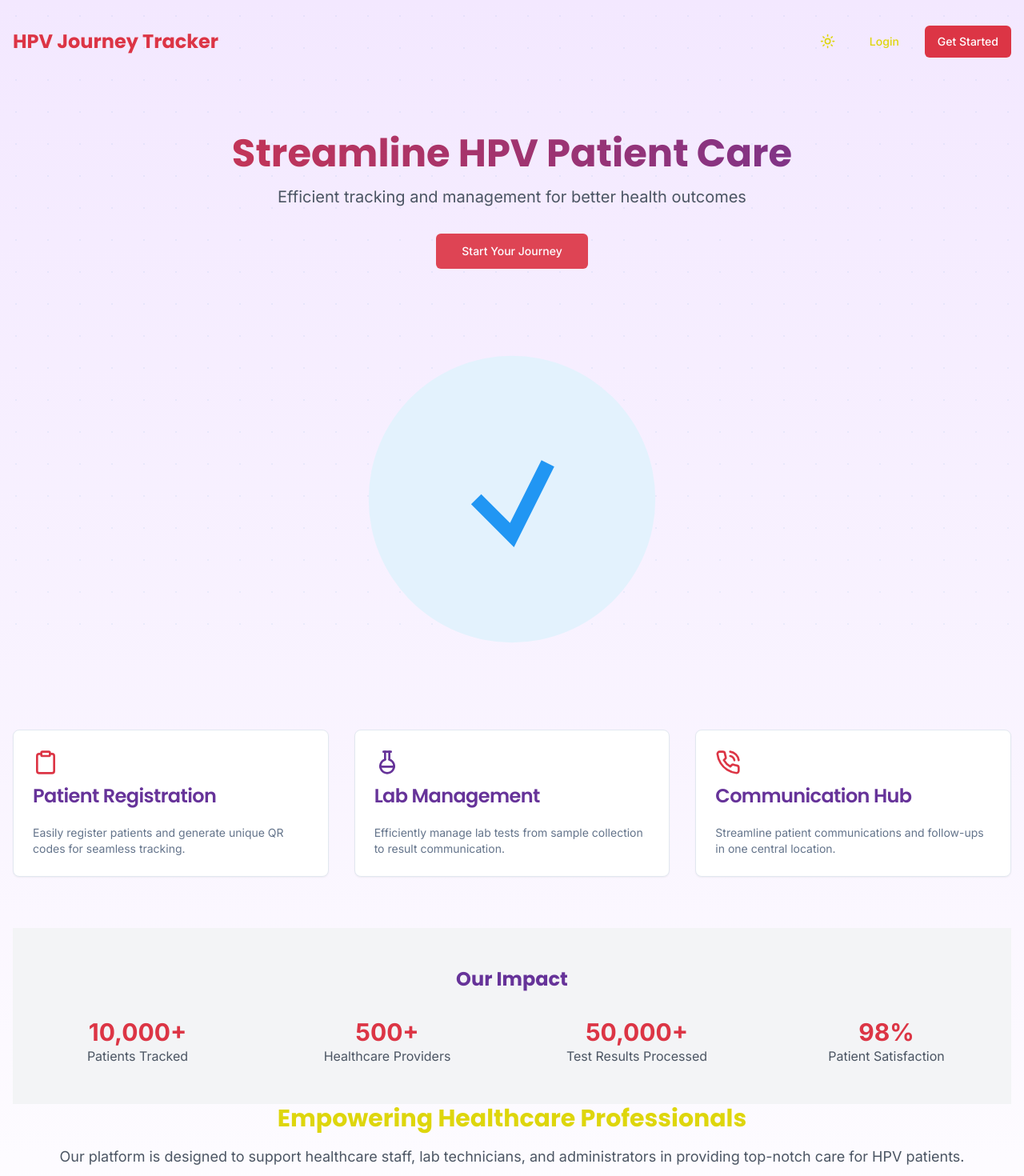
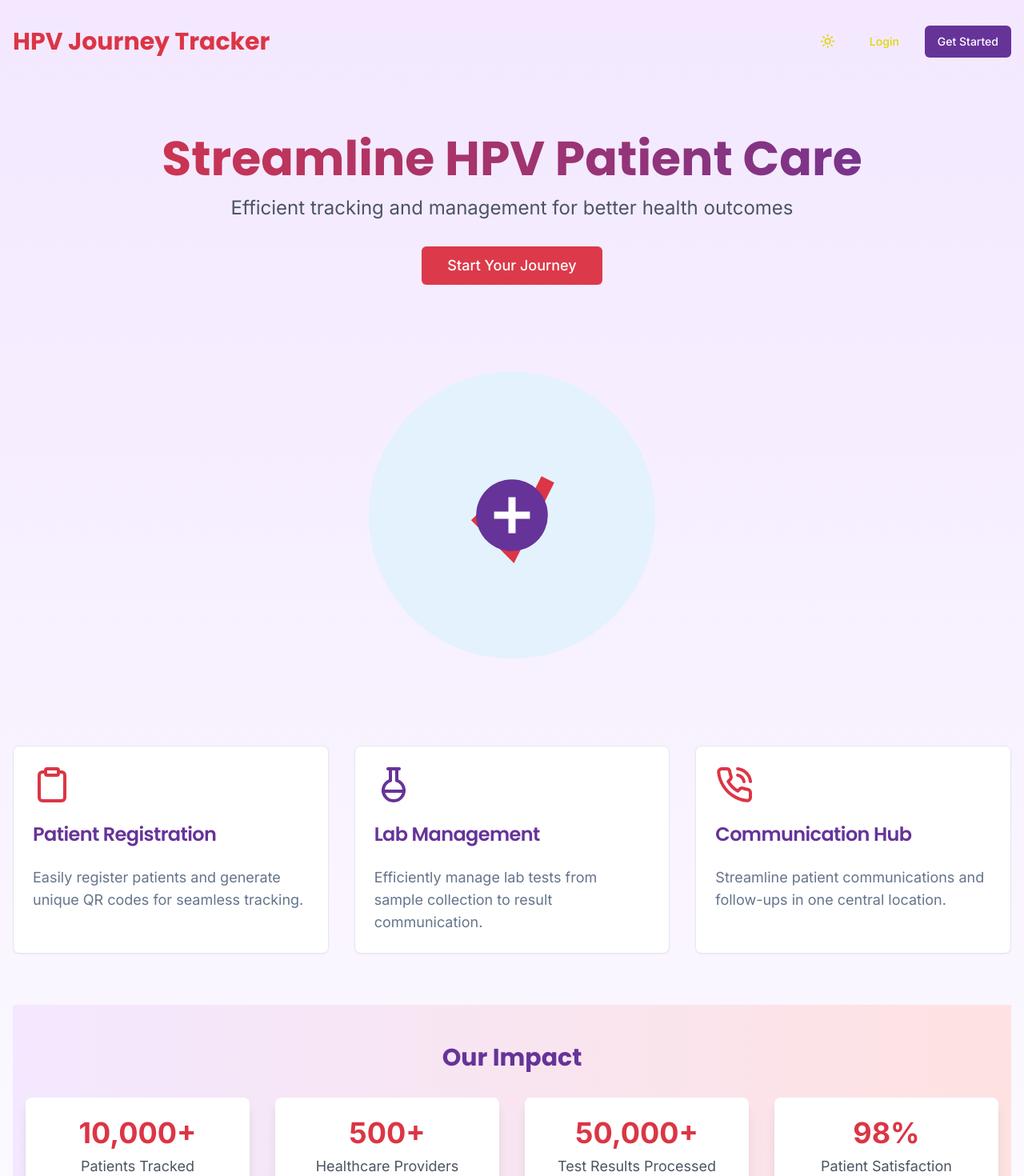
Before and after one commit to statsspeak/lvct-repo, a Next.js app: page / in a window 1280 px wide. Shown: the top 1470 px of the page at 80% size. Built offline with nearby package versions, Linux system fonts and the light colour scheme.

Commit message:
[fix]:✅theme toggling and UI fixing

```diff
--- a/app/layout.tsx
+++ b/app/layout.tsx
@@ -1,30 +1,27 @@
-import './globals.css'
-import type { Metadata } from 'next'
-import { Inter } from 'next/font/google'
-import { Providers } from './providers'
-import { Toaster } from "@/components/ui/toaster"
-import { ThemeProvider } from '@/contexts/ThemeContext'
+import "./globals.css";
+import type { Metadata } from "next";
+import { Inter } from "next/font/google";
+import { Providers } from "./providers";
+import { Toaster } from "@/components/ui/toaster";
 
-const inter = Inter({ subsets: ['latin'] })
+const inter = Inter({ subsets: ["latin"] });
 
 export const metadata: Metadata = {
-  title: 'HPV Patient Journey Mapping App',
-  description: 'Track and manage HPV patient journeys',
-}
+  title: "HPV Patient Journey Mapping App",
+  description: "Track and manage HPV patient journeys",
+};
 
 export default function RootLayout({
   children,
 }: {
-  children: React.ReactNode
+  children: React.ReactNode;
 }) {
   return (
     <html lang="en" suppressHydrationWarning>
       <body className={inter.className}>
-        <ThemeProvider>
-          <Providers>{children}</Providers>
-        </ThemeProvider>
+        <Providers>{children}</Providers>
         <Toaster />
       </body>
     </html>
-  )
+  );
 }
--- a/app/page.tsx
+++ b/app/page.tsx
@@ -27,7 +27,7 @@ export default function Home() {
               initial={{ opacity: 0, y: -20 }}
               animate={{ opacity: 1, y: 0 }}
               transition={{ duration: 0.5 }}
-              className="text-2xl font-bold text-lvct-red dark:text-lvct-red"
+              className="text-3xl font-bold text-lvct-red dark:text-lvct-red"
             >
               HPV Journey Tracker
             </motion.h1>
@@ -36,7 +36,10 @@ export default function Home() {
               <Button variant="ghost" asChild>
                 <Link href="/login">Login</Link>
               </Button>
-              <Button asChild>
+              <Button
+                asChild
+                className="bg-lvct-purple hover:bg-purple-700 text-white"
+              >
                 <Link href="/login">Get Started</Link>
               </Button>
             </div>
@@ -50,16 +53,16 @@ export default function Home() {
             transition={{ duration: 0.7 }}
             className="text-center mb-16"
           >
-            <h2 className="text-5xl font-bold mb-4 bg-clip-text text-transparent bg-gradient-to-r from-lvct-red to-lvct-purple">
+            <h2 className="text-6xl font-bold mb-4 bg-clip-text text-transparent bg-gradient-to-r from-lvct-red to-lvct-purple">
               Streamline HPV Patient Care
             </h2>
-            <p className="text-xl text-gray-600 dark:text-gray-300 mb-8">
+            <p className="text-2xl text-gray-600 dark:text-gray-300 mb-8">
               Efficient tracking and management for better health outcomes
             </p>
             <Button
               size="lg"
               asChild
-              className="animate-pulse hover:animate-none bg-lvct-red hover:bg-red-600"
+              className="animate-pulse hover:animate-none bg-lvct-red hover:bg-red-600 text-white text-lg py-6 px-8"
             >
               <Link href="/login">Start Your Journey</Link>
             </Button>
@@ -83,17 +86,17 @@ export default function Home() {
             <FeatureCard
               title="Patient Registration"
               description="Easily register patients and generate unique QR codes for seamless tracking."
-              icon={<Clipboard className="w-8 h-8 text-lvct-red" />}
+              icon={<Clipboard className="w-12 h-12 text-lvct-red" />}
             />
             <FeatureCard
               title="Lab Management"
               description="Efficiently manage lab tests from sample collection to result communication."
-              icon={<FlaskRound className="w-8 h-8 text-lvct-purple" />}
+              icon={<FlaskRound className="w-12 h-12 text-lvct-purple" />}
             />
             <FeatureCard
               title="Communication Hub"
               description="Streamline patient communications and follow-ups in one central location."
-              icon={<PhoneCall className="w-8 h-8 text-lvct-red" />}
+              icon={<PhoneCall className="w-12 h-12 text-lvct-red" />}
             />
           </motion.section>
 
@@ -103,12 +106,12 @@ export default function Home() {
             initial={{ opacity: 0, y: 20 }}
             animate={{ opacity: 1, y: 0 }}
             transition={{ duration: 0.7, delay: 1 }}
-            className="text-center mb-16"
+            className="text-center mb-16 bg-white dark:bg-gray-800 rounded-lg shadow-lg p-8"
           >
-            <h3 className="text-3xl font-bold mb-4">
+            <h3 className="text-4xl font-bold mb-4 text-lvct-purple">
               Empowering Healthcare Professionals
             </h3>
-            <p className="text-lg text-gray-600 dark:text-gray-300 mb-8">
+            <p className="text-xl text-gray-600 dark:text-gray-300 mb-8">
               Our platform is designed to support healthcare staff, lab
               technicians, and administrators in providing top-notch care for
               HPV patients.
@@ -116,7 +119,7 @@ export default function Home() {
             <Button
               variant="outline"
               size="lg"
-              className="hover:bg-lvct-purple hover:text-white transition-colors duration-300"
+              className="hover:bg-lvct-purple hover:text-white transition-colors duration-300 text-lg py-6 px-8"
             >
               Learn More
             </Button>
@@ -153,14 +156,14 @@ function FeatureCard({
             initial={{ scale: 0 }}
             animate={{ scale: 1 }}
             transition={{ duration: 0.5 }}
-            className="mb-2"
+            className="mb-4"
           >
             {icon}
           </motion.div>
-          <CardTitle className="text-lvct-purple">{title}</CardTitle>
+          <CardTitle className="text-2xl text-lvct-purple">{title}</CardTitle>
         </CardHeader>
         <CardContent>
-          <CardDescription>{description}</CardDescription>
+          <CardDescription className="text-lg">{description}</CardDescription>
         </CardContent>
       </Card>
     </motion.div>
--- a/app/providers.tsx
+++ b/app/providers.tsx
@@ -1,12 +1,14 @@
-'use client'
+"use client";
 
-import { SessionProvider } from "next-auth/react"
-
+import { SessionProvider } from "next-auth/react";
+import { ThemeProvider } from "next-themes";
 
 export function Providers({ children }: { children: React.ReactNode }) {
-    return (
-        <SessionProvider>
-            {children}
-        </SessionProvider>
-    )
+  return (
+    <SessionProvider>
+      <ThemeProvider attribute="class" defaultTheme="system" enableSystem>
+        {children}
+      </ThemeProvider>
+    </SessionProvider>
+  );
 }
--- a/components/BackgroundPattern.tsx
+++ b/components/BackgroundPattern.tsx
@@ -2,15 +2,26 @@ import React from "react";
 
 export function BackgroundPattern() {
   return (
-        <div className="fixed inset-0 z-0 opacity-10">
+    <div className="fixed inset-0 z-0 opacity-5">
       <svg xmlns="http://www.w3.org/2000/svg" width="100%" height="100%">
         <defs>
-                    <pattern id="pattern" width="40" height="40" patternUnits="userSpaceOnUse">
-                        <circle cx="20" cy="20" r="1" fill="#4A90E2" />
+          <pattern
+            id="pattern"
+            width="40"
+            height="40"
+            patternUnits="userSpaceOnUse"
+          >
+            <circle
+              cx="20"
+              cy="20"
+              r="1"
+              fill="currentColor"
+              className="text-lvct-purple"
+            />
           </pattern>
         </defs>
         <rect width="100%" height="100%" fill="url(#pattern)" />
       </svg>
     </div>
-    )
+  );
 }
--- a/components/HealthcareIllustration.tsx
+++ b/components/HealthcareIllustration.tsx
@@ -1,12 +1,25 @@
 import React from "react";
 
 export function HealthcareIllustration() {
-    return (
-        <svg xmlns="http://www.w3.org/2000/svg" viewBox="0 0 500 500" className="w-full h-auto max-w-md mx-auto">
-            {/* Add SVG path data here */}
-            {/* This is a placeholder. Replace with actual SVG data for a healthcare-related illustration */}
-            <circle cx="250" cy="250" r="200" fill="#E3F2FD" />
-            <path d="M200 250 L250 300 L300 200" stroke="#2196F3" strokeWidth="20" fill="none" />
-        </svg>
-    )
+  return (
+    <svg
+      xmlns="http://www.w3.org/2000/svg"
+      viewBox="0 0 500 500"
+      className="w-full h-auto max-w-md mx-auto"
+    >
+      <circle cx="250" cy="250" r="200" fill="#E3F2FD" />
+      <path
+        d="M200 250 L250 300 L300 200"
+        stroke="#dc3545"
+        strokeWidth="20"
+        fill="none"
+      />
+      <circle cx="250" cy="250" r="50" fill="#663399" />
+      <path
+        d="M225 250 L275 250 M250 225 L250 275"
+        stroke="white"
+        strokeWidth="10"
+      />
+    </svg>
+  );
 }
--- a/components/ScrollingStats.tsx
+++ b/components/ScrollingStats.tsx
@@ -17,9 +17,12 @@ export function ScrollingStats() {
   });
 
   return (
-    <div ref={ref} className="py-12 bg-gray-100 dark:bg-gray-800">
+    <div
+      ref={ref}
+      className="py-12 bg-gradient-to-r from-purple-100 to-red-100 dark:from-gray-800 dark:to-gray-700"
+    >
       <div className="container mx-auto px-4">
-        <h3 className="text-2xl font-bold text-center mb-8 text-lvct-purple">
+        <h3 className="text-3xl font-bold text-center mb-8 text-lvct-purple">
           Our Impact
         </h3>
         <div className="grid grid-cols-2 md:grid-cols-4 gap-8">
@@ -29,12 +32,12 @@ export function ScrollingStats() {
               initial={{ opacity: 0, y: 20 }}
               animate={inView ? { opacity: 1, y: 0 } : {}}
               transition={{ duration: 0.5, delay: index * 0.1 }}
-              className="text-center"
+              className="text-center bg-white dark:bg-gray-800 rounded-lg shadow-lg p-6"
             >
-              <div className="text-3xl font-bold text-lvct-red">
+              <div className="text-4xl font-bold text-lvct-red mb-2">
                 {stat.value}
               </div>
-              <div className="text-gray-600 dark:text-gray-300">
+              <div className="text-lg text-gray-600 dark:text-gray-300">
                 {stat.label}
               </div>
             </motion.div>
--- a/components/ThemeToggle.tsx
+++ b/components/ThemeToggle.tsx
@@ -1,22 +1,22 @@
-'use client'
+"use client";
 
-import React from 'react'
-import { useTheme } from 'next-themes'
-import { Button } from './ui/button'
-import { Moon, Sun } from 'lucide-react'
+import React from "react";
+import { useTheme } from "next-themes";
+import { Button } from "./ui/button";
+import { Moon, Sun } from "lucide-react";
 
 export function ThemeToggle() {
-    const { theme, setTheme } = useTheme()
+  const { theme, setTheme } = useTheme();
 
   return (
     <Button
       variant="ghost"
       size="icon"
-            onClick={() => setTheme(theme === 'light' ? 'dark' : 'light')}
+      onClick={() => setTheme(theme === "dark" ? "light" : "dark")}
     >
       <Sun className="h-[1.2rem] w-[1.2rem] rotate-0 scale-100 transition-all dark:-rotate-90 dark:scale-0" />
       <Moon className="absolute h-[1.2rem] w-[1.2rem] rotate-90 scale-0 transition-all dark:rotate-0 dark:scale-100" />
       <span className="sr-only">Toggle theme</span>
     </Button>
-    )
+  );
 }
```
Lines whose indentation alone changed are shown as unchanged.
